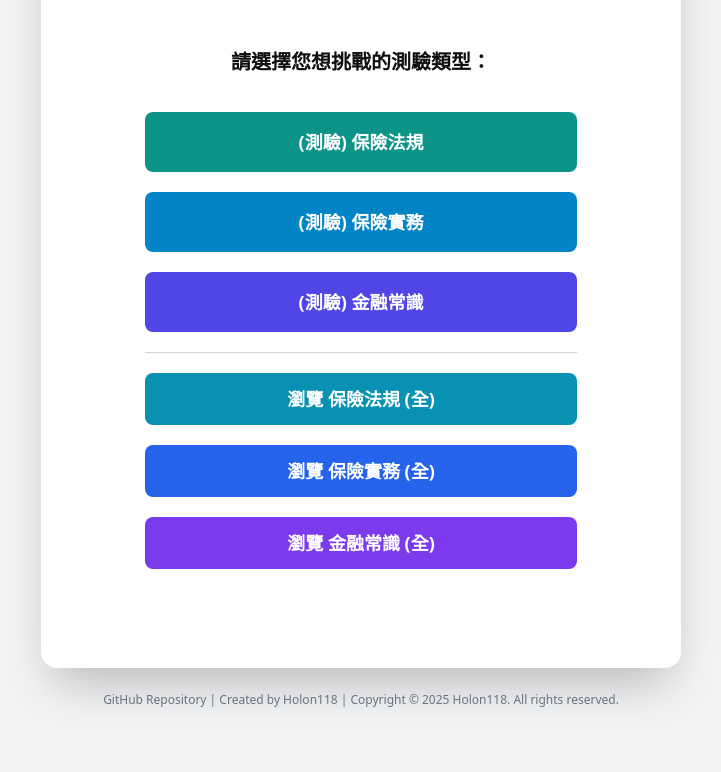
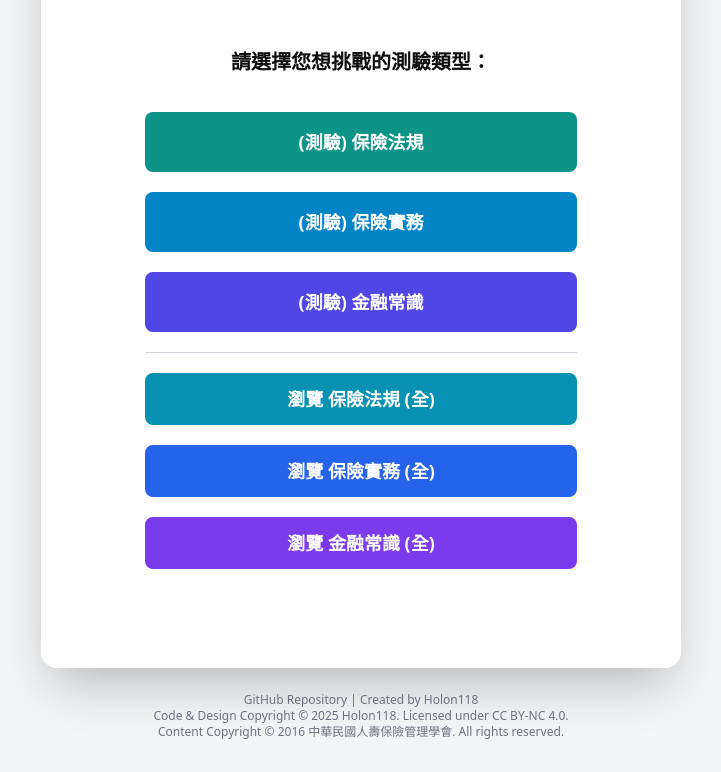
Before and after one commit to HoLon118/insurance_exam, a website: page public/index.html in a window 1280 px wide. Shown: the part 124-896 px from the top of the page, without its empty margins (279-1000 px from the left). Before the commit the page ends 864 px from the top, so only its background shows below. Drawn offline with Linux system fonts and the light colour scheme.

Commit message:
Merge branch 'main' from origin after resolving conflicts

```diff
--- a/public/index.html
+++ b/public/index.html
@@ -137,7 +137,9 @@
 
     <footer-info class="text-xs text-gray-500 dark:text-gray-400 mt-6 text-center">
         <a class="hover:text-blue-500" href="https://github.com/Holon118/insurance_exam" target="_blank" rel="noopener noreferrer">GitHub Repository</a> |
-        <a class="hover:text-blue-500" href="https://github.com/Holon118/" target="_blank" rel="noopener noreferrer">Created by Holon118</a> | Copyright © 2025 Holon118. All rights reserved.
+        <a class="hover:text-blue-500" href="https://github.com/Holon118/" target="_blank" rel="noopener noreferrer">Created by Holon118</a><br>
+        Code & Design Copyright © 2025 Holon118. Licensed under CC BY-NC 4.0.<br>
+        Content Copyright © 2016 中華民國人壽保險管理學會. All rights reserved.
     </footer-info>
 
     <script src="script.js"></script>
```
Also changed, not shown: 1 other file.
